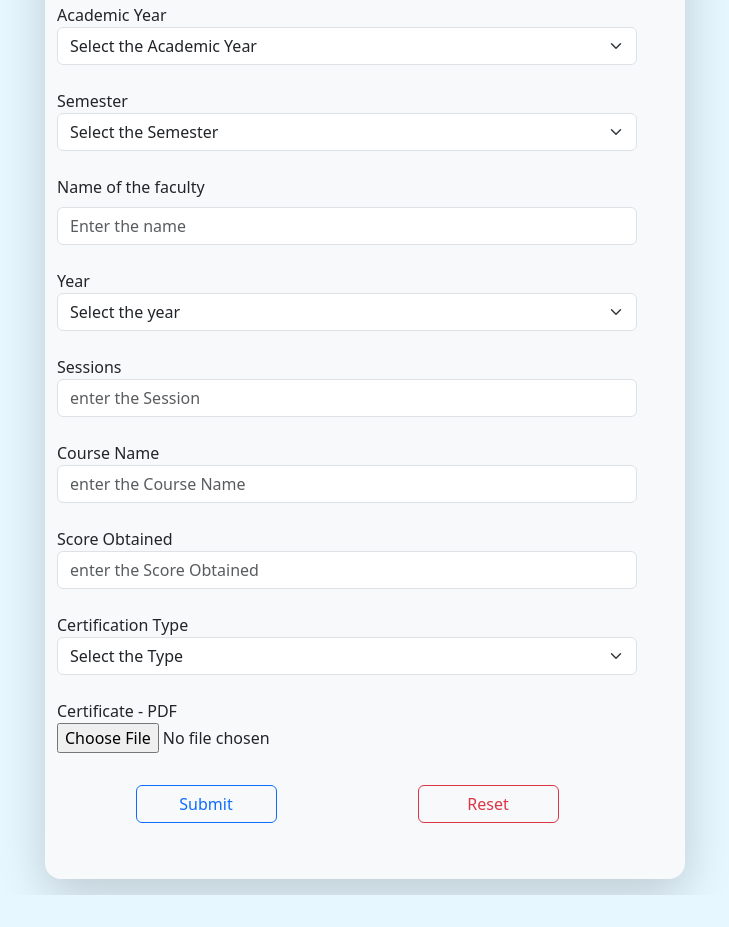
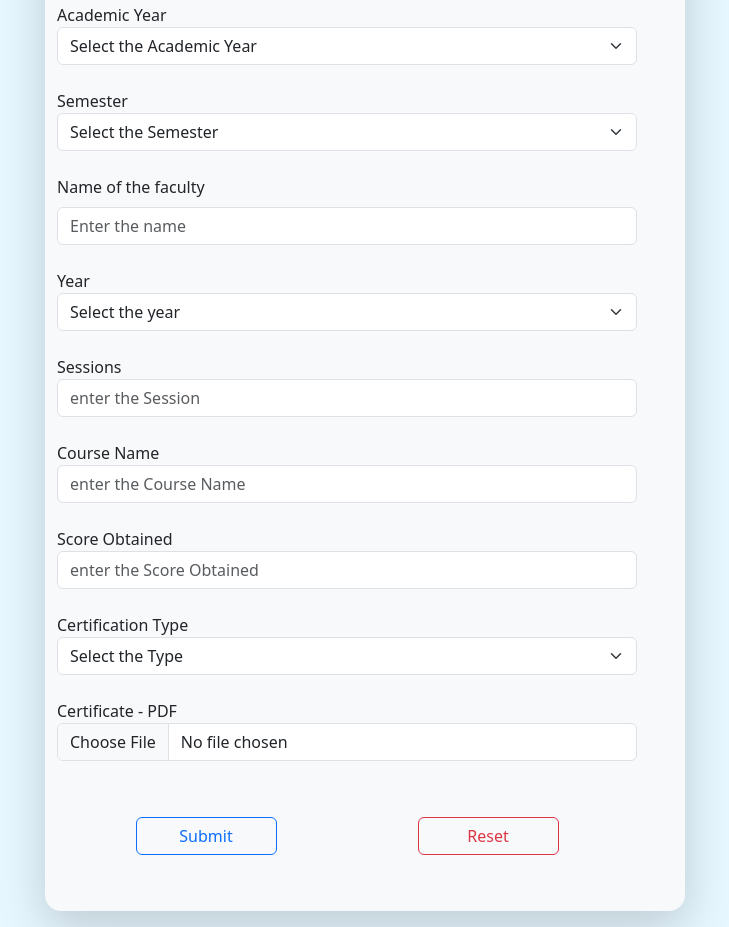
Before and after one commit to jothinathan423/formvalidation, a plain HTML site: page index.html in a window 1280 px wide. Shown: the part 390-1317 px from the top of the page, without its empty margins (275-1004 px from the left). Before the commit the page ends 1285 px from the top, so only its background shows below. Drawn offline with nearby package versions, Linux system fonts and the light colour scheme.

Commit message:
Update index.html

```diff
--- a/index.html
+++ b/index.html
@@ -110,7 +110,7 @@
     <span id="errcertificate" class="text-danger"></span>
     <br>
     <label for="">Certificate - PDF</label><br>
-    <input type="file"><br><br>
+    <input class="form-control" type="file"><br><br>
     <div class="justify-content-around m-2 row">
 
             <input type="submit" class="btn btn-outline-primary col-3" value="Submit"/>
```
